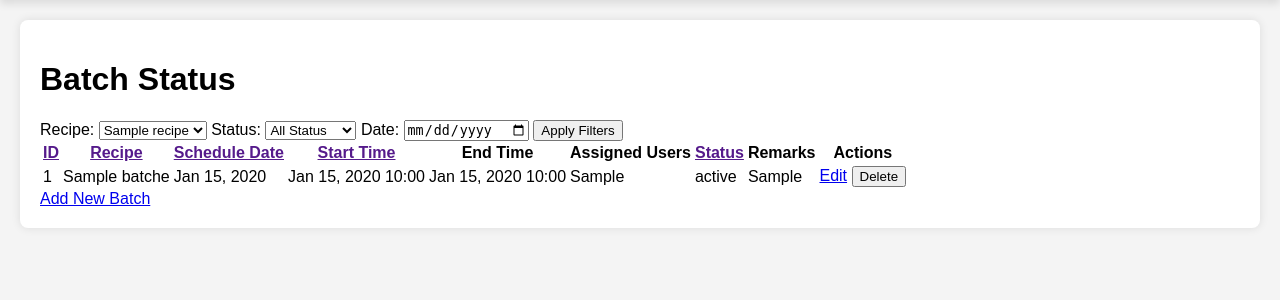
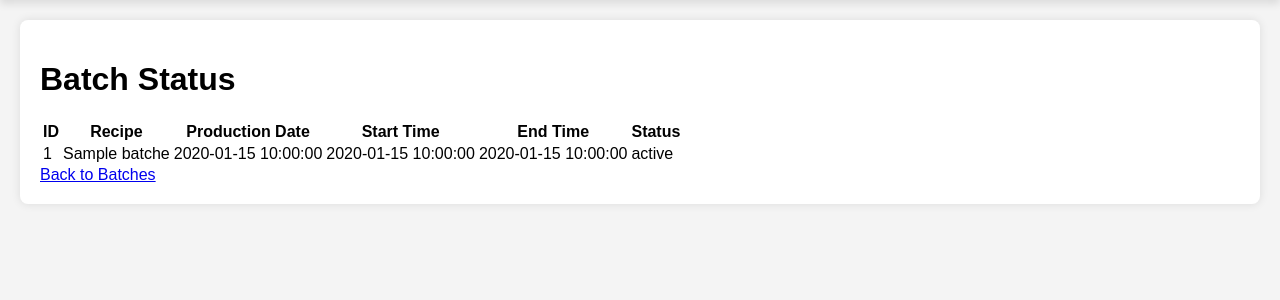
Before and after one commit to shreethaar/bakery-production-system, a PHP site: the page made by views/batch/status.php in a window 1280 px wide. Shown: the part 54-354 px from the top of the page. Run offline with PHP 8.4, Linux system fonts and the light colour scheme; tables that the repository leaves empty hold one stand-in row (values such as "Sample post"); the template is opened without the code that fills it: most values are stand-ins (such as "Sample title", 1, 10 or a date in 2020); data that the repository does not hold is empty.

Commit message:
refactring batch function in MVC

```diff
--- a/views/batch/status.php
+++ b/views/batch/status.php
@@ -2,103 +2,40 @@
 
 <h1>Batch Status</h1>
 
-<!-- Filters -->
-<form method="GET" action="/batch" class="filters">
-    <label for="recipe">Recipe:</label>
-    <select name="recipe" id="recipe">
-        <option value="">All Recipes</option>
-        <?php foreach ($recipes as $recipe): ?>
-            <option value="<?php echo $recipe['recipe_id']; ?>" <?php echo ($filters['recipe_id'] ?? '') == $recipe['recipe_id'] ? 'selected' : ''; ?>>
-                <?php echo htmlspecialchars($recipe['recipe_name']); ?>
-            </option>
-        <?php endforeach; ?>
-    </select>
+<!-- Success/Error Messages -->
+<?php if (isset($_SESSION['success_message'])): ?>
+    <div class="alert success"><?php echo $_SESSION['success_message']; unset($_SESSION['success_message']); ?></div>
+<?php endif; ?>
+<?php if (isset($_SESSION['error_message'])): ?>
+    <div class="alert error"><?php echo $_SESSION['error_message']; unset($_SESSION['error_message']); ?></div>
+<?php endif; ?>
 
-    <label for="status">Status:</label>
-    <select name="status" id="status">
-        <option value="">All Status</option>
-        <option value="Pending" <?php echo ($filters['status'] ?? '') === 'Pending' ? 'selected' : ''; ?>>Pending</option>
-        <option value="In Progress" <?php echo ($filters['status'] ?? '') === 'In Progress' ? 'selected' : ''; ?>>In Progress</option>
-        <option value="Completed" <?php echo ($filters['status'] ?? '') === 'Completed' ? 'selected' : ''; ?>>Completed</option>
-    </select>
-
-    <label for="date">Date:</label>
-    <input type="date" name="date" id="date" value="<?php echo $filters['date'] ?? ''; ?>">
-
-    <button type="submit">Apply Filters</button>
-</form>
-
-<!-- Batch Table -->
-<table>
+<!-- Batch Status Table -->
+<table class="table">
     <thead>
         <tr>
-            <th><a href="<?php echo getSortUrl('batch_id'); ?>">ID <?php echo getSortIndicator('batch_id'); ?></a></th>
-            <th><a href="<?php echo getSortUrl('recipe_name'); ?>">Recipe <?php echo getSortIndicator('recipe_name'); ?></a></th>
-            <th><a href="<?php echo getSortUrl('schedule_date'); ?>">Schedule Date <?php echo getSortIndicator('schedule_date'); ?></a></th>
-            <th><a href="<?php echo getSortUrl('batch_startTime'); ?>">Start Time <?php echo getSortIndicator('batch_startTime'); ?></a></th>
+            <th>ID</th>
+            <th>Recipe</th>
+            <th>Production Date</th>
+            <th>Start Time</th>
             <th>End Time</th>
-            <th>Assigned Users</th>
-            <th><a href="<?php echo getSortUrl('batch_status'); ?>">Status <?php echo getSortIndicator('batch_status'); ?></a></th>
-            <th>Remarks</th>
-            <th>Actions</th>
+            <th>Status</th>
         </tr>
     </thead>
     <tbody>
-        <?php if (empty($batches)): ?>
+        <?php foreach ($batches as $batch): ?>
             <tr>
-                <td colspan="9">No batches found.</td>
+                <td><?= htmlspecialchars($batch['id']) ?></td>
+                <td><?= htmlspecialchars($batch['recipe_name']) ?></td>
+                <td><?= htmlspecialchars($batch['production_date']) ?></td>
+                <td><?= htmlspecialchars($batch['start_time']) ?></td>
+                <td><?= htmlspecialchars($batch['end_time']) ?></td>
+                <td><?= htmlspecialchars($batch['status']) ?></td>
             </tr>
-        <?php else: ?>
-            <?php foreach ($batches as $batch): ?>
-                <tr>
-                    <td><?php echo $batch['batch_id']; ?></td>
-                    <td><?php echo htmlspecialchars($batch['recipe_name']); ?></td>
-                    <td><?php echo date('M d, Y', strtotime($batch['schedule_date'])); ?></td>
-                    <td><?php echo date('M d, Y H:i', strtotime($batch['batch_startTime'])); ?></td>
-                    <td><?php echo date('M d, Y H:i', strtotime($batch['batch_endTime'])); ?></td>
-                    <td><?php echo htmlspecialchars($batch['assigned_users'] ?? 'No assignments'); ?></td>
-                    <td>
-                        <span class="status-badge <?php echo strtolower(str_replace(' ', '-', $batch['batch_status'])); ?>">
-                            <?php echo $batch['batch_status']; ?>
-                        </span>
-                    </td>
-                    <td><?php echo htmlspecialchars($batch['batch_remarks'] ?? '-'); ?></td>
-                    <td>
-                        <a href="/batch/edit/<?php echo $batch['batch_id']; ?>" class="action-btn edit-btn">Edit</a>
-                        <button class="action-btn delete-btn" onclick="deleteBatch(<?php echo $batch['batch_id']; ?>)">Delete</button>
-                    </td>
-                </tr>
-            <?php endforeach; ?>
-        <?php endif; ?>
+        <?php endforeach; ?>
     </tbody>
 </table>
 
-<!-- Add Batch Button -->
-<a href="/batch/create" class="add-btn">Add New Batch</a>
-
-<!-- JavaScript for Delete Functionality -->
-<script>
-function deleteBatch(batchId) {
-    if (confirm("Are you sure you want to delete this batch?")) {
-        fetch(`/batch/delete/${batchId}`, {
-            method: 'POST',
-            headers: {
-                'Content-Type': 'application/json',
-                'X-Requested-With': 'XMLHttpRequest'
-            }
-        })
-        .then(response => response.json())
-        .then(data => {
-            if (data.success) {
-                alert(data.message);
-                window.location.reload();
-            } else {
-                alert(data.message);
-            }
-        })
-        .catch(error => console.error('Error:', error));
-    }
-}
-</script>
+<a href="/batch" class="btn btn-secondary">Back to Batches</a>
 
 <?php include __DIR__ . '/../../includes/footer.php'; ?>
```
Also changed, not shown: controllers/BatchController.php (+21 -82 lines), models/BatchModel.php (+10 -9 lines), public/index.php (+24 -29 lines), views/batch/edit.php (+27 -19 lines), views/batch/track.php (+17 -15 lines).
